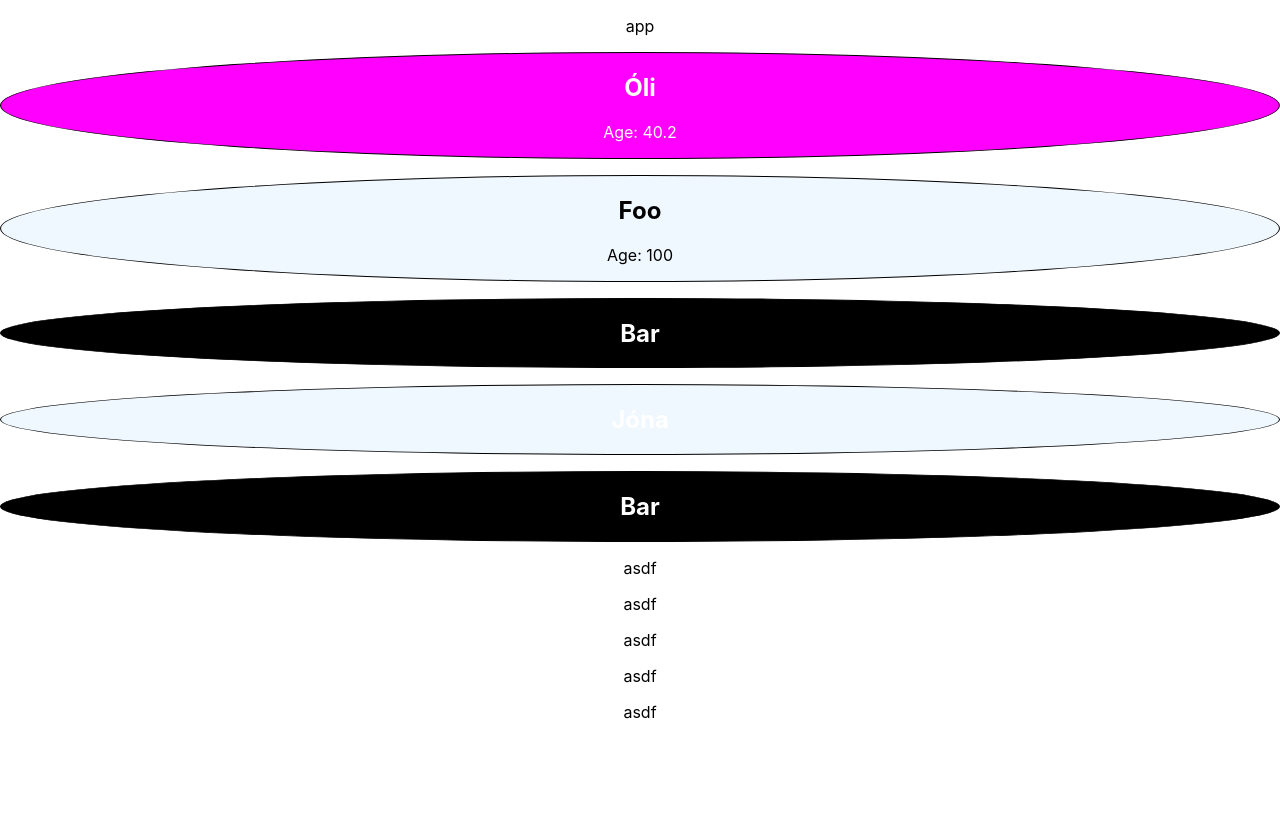
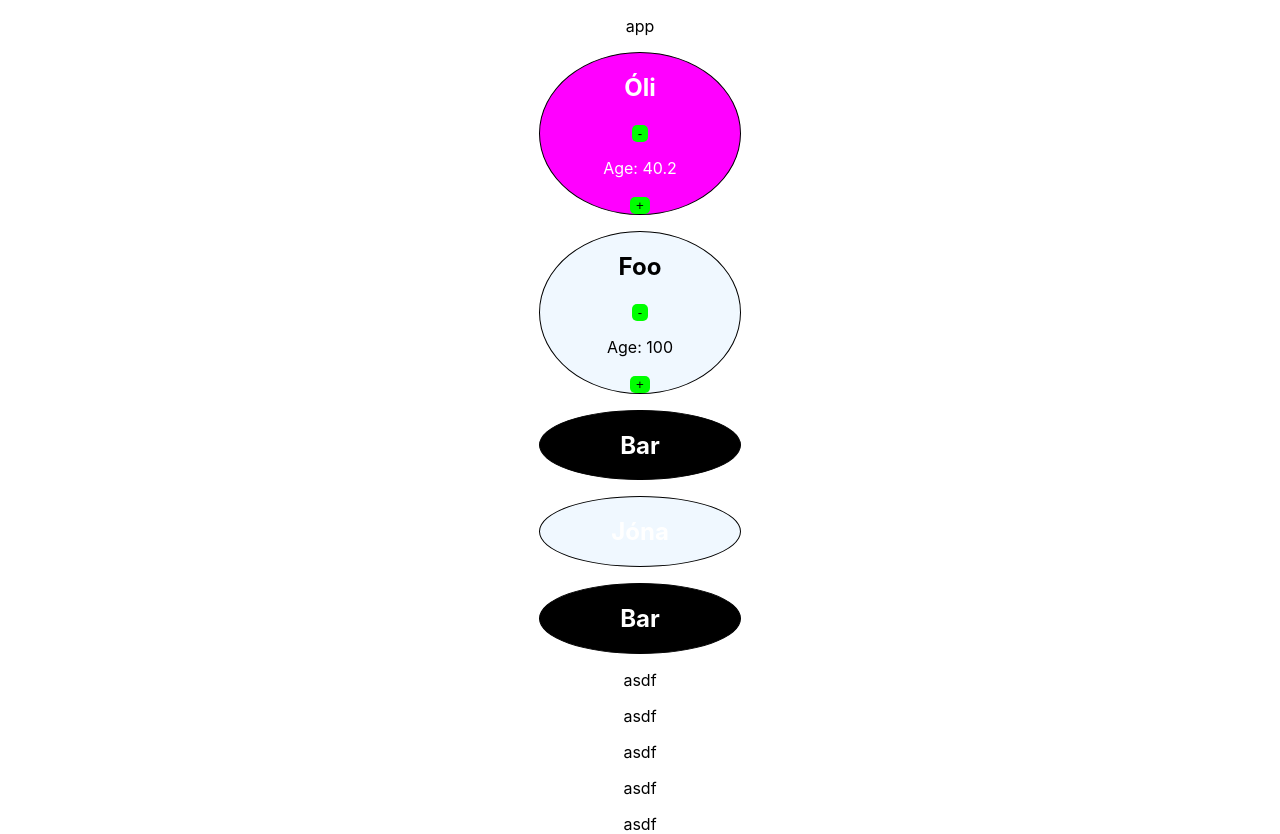
Before and after one commit to dbg14hi/vef2-2024-cra-daemi, a React (Create React App) app: page / in a window 1280 px wide. Before the commit the page ends 800 px from the top, so only its background shows below. Built offline with nearby package versions, Linux system fonts and the light colour scheme.

Commit message:
fyrirlestur

```diff
--- /dev/null
+++ b/src/components/Button/Button.css
@@ -0,0 +1,5 @@
+.button {
+  border: none;
+  border-radius: 5px;
+  background-color: var(--color-background, #fff);
+}
--- /dev/null
+++ b/src/components/Button/Button.tsx
@@ -0,0 +1,10 @@
+import './Button.css';
+
+type Props = {
+  children: React.ReactNode;
+  onClick: () => void;
+}
+
+export function Button({ children, onClick }: Props) {
+  return <button className="button" onClick={onClick}>{children}</button>
+}
--- a/src/components/Container/Container.css
+++ b/src/components/Container/Container.css
@@ -2,4 +2,7 @@
   display: flex;
   flex-direction: column;
   gap: 1rem;
+
+  max-width: 800px;
+  margin: 0 auto;
 }
--- a/src/components/person/Person.css
+++ b/src/components/person/Person.css
@@ -2,4 +2,6 @@
   background-color: aliceblue;
   border: 1px solid #000;
   border-radius: 50%;
+
+  min-width: 200px;
 }
--- a/src/components/person/Person.tsx
+++ b/src/components/person/Person.tsx
@@ -1,5 +1,6 @@
+import { useState } from 'react';
+import { Button } from '../Button/Button';
 import './Person.css';
-
 
 type Props = {
   name: string;
@@ -19,6 +20,7 @@ function findContrastColor(color: string) {
 }
 
 export function Person(props: Props) {
+  const [age, setAge] = useState<number>(props.age ?? 0)
   const style: Record<string, string> = {}
 
   if (props.favoriteColor) {
@@ -28,10 +30,27 @@ export function Person(props: Props) {
     style['color'] = color
   }
 
+  const onDecrement = () => {
+    console.log('decrement', props)
+    setAge(age - 1)
+  }
+
+  const onIncrement = () => {
+    console.log('increment', props)
+    setAge(age + 1)
+  }
+
   return (
     <section className="person" style={style}>
       <h2>{props.name}</h2>
-      {props.age && <p>Age: {props.age}</p>}
+      {age > 0 && (
+        <>
+          <Button onClick={onDecrement}>-</Button>
+          <p>Age: {age}</p>
+          <Button onClick={onIncrement}>+</Button>
+        </>
+      )}
+
     </section>
   )
 }
--- a/src/index.css
+++ b/src/index.css
@@ -1,3 +1,7 @@
+:root {
+  --color-background: #00ff00;
+}
+
 body {
   margin: 0;
   font-family: -apple-system, BlinkMacSystemFont, 'Segoe UI', 'Roboto', 'Oxygen',
```
